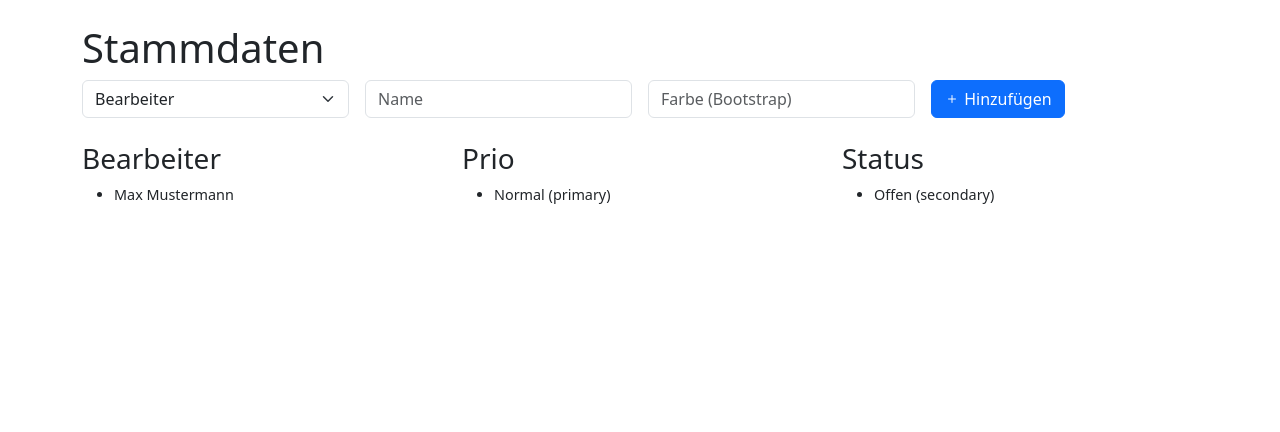
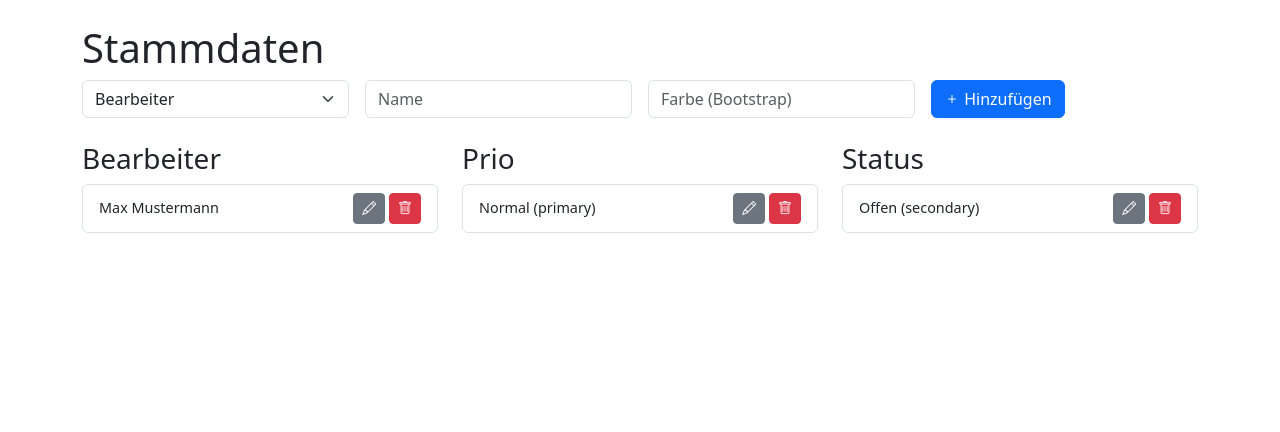
Before and after one commit to eabend-goetel/task_manager, a Flask app: page /masterdata in a window 1280 px wide. Shown: the part 56-488 px from the top of the page. Run offline with Flask 3, Linux system fonts and the light colour scheme; data comes from the database, SQL or seed files in the repository.

Commit message:
Add masterdata editing features

```diff
--- a/app.py
+++ b/app.py
@@ -172,5 +172,40 @@ def masterdata():
     statuses = Status.query.all()
     return render_template('masterdata.html', workers=workers, priorities=priorities, statuses=statuses)
 
+@app.route('/masterdata/edit/<table>/<int:item_id>', methods=['GET', 'POST'])
+def masterdata_edit(table, item_id):
+    model_map = {
+        'worker': Worker,
+        'priority': Priority,
+        'status': Status,
+    }
+    model = model_map.get(table)
+    if not model:
+        return redirect(url_for('masterdata'))
+    item = model.query.get_or_404(item_id)
+    if request.method == 'POST':
+        item.name = request.form['name']
+        if hasattr(item, 'color'):
+            color = request.form.get('color') or ('primary' if table == 'priority' else 'secondary')
+            item.color = color
+        db.session.commit()
+        return redirect(url_for('masterdata'))
+    return render_template('masterdata_form.html', table=table, item=item)
+
+@app.route('/masterdata/delete/<table>/<int:item_id>', methods=['POST'])
+def masterdata_delete(table, item_id):
+    model_map = {
+        'worker': Worker,
+        'priority': Priority,
+        'status': Status,
+    }
+    model = model_map.get(table)
+    if not model:
+        return redirect(url_for('masterdata'))
+    item = model.query.get_or_404(item_id)
+    db.session.delete(item)
+    db.session.commit()
+    return redirect(url_for('masterdata'))
+
 if __name__ == '__main__':
     app.run(debug=True)
--- a/templates/masterdata.html
+++ b/templates/masterdata.html
@@ -22,20 +22,50 @@
 <div class="row mt-4">
   <div class="col-md-4">
     <h3>Bearbeiter</h3>
-    <ul>
-    {% for w in workers %}<li>{{ w.name }}</li>{% endfor %}
+    <ul class="list-group">
+    {% for w in workers %}
+      <li class="list-group-item d-flex justify-content-between align-items-center">
+        {{ w.name }}
+        <span>
+          <a href="{{ url_for('masterdata_edit', table='worker', item_id=w.id) }}" class="btn btn-sm btn-secondary"><i class="bi bi-pencil"></i></a>
+          <form action="{{ url_for('masterdata_delete', table='worker', item_id=w.id) }}" method="post" style="display:inline" onsubmit="return confirm('Löschen?');">
+            <button class="btn btn-sm btn-danger"><i class="bi bi-trash"></i></button>
+          </form>
+        </span>
+      </li>
+    {% endfor %}
     </ul>
   </div>
   <div class="col-md-4">
     <h3>Prio</h3>
-    <ul>
-    {% for p in priorities %}<li>{{ p.name }} ({{ p.color }})</li>{% endfor %}
+    <ul class="list-group">
+    {% for p in priorities %}
+      <li class="list-group-item d-flex justify-content-between align-items-center">
+        {{ p.name }} ({{ p.color }})
+        <span>
+          <a href="{{ url_for('masterdata_edit', table='priority', item_id=p.id) }}" class="btn btn-sm btn-secondary"><i class="bi bi-pencil"></i></a>
+          <form action="{{ url_for('masterdata_delete', table='priority', item_id=p.id) }}" method="post" style="display:inline" onsubmit="return confirm('Löschen?');">
+            <button class="btn btn-sm btn-danger"><i class="bi bi-trash"></i></button>
+          </form>
+        </span>
+      </li>
+    {% endfor %}
     </ul>
   </div>
   <div class="col-md-4">
     <h3>Status</h3>
-    <ul>
-    {% for s in statuses %}<li>{{ s.name }} ({{ s.color }})</li>{% endfor %}
+    <ul class="list-group">
+    {% for s in statuses %}
+      <li class="list-group-item d-flex justify-content-between align-items-center">
+        {{ s.name }} ({{ s.color }})
+        <span>
+          <a href="{{ url_for('masterdata_edit', table='status', item_id=s.id) }}" class="btn btn-sm btn-secondary"><i class="bi bi-pencil"></i></a>
+          <form action="{{ url_for('masterdata_delete', table='status', item_id=s.id) }}" method="post" style="display:inline" onsubmit="return confirm('Löschen?');">
+            <button class="btn btn-sm btn-danger"><i class="bi bi-trash"></i></button>
+          </form>
+        </span>
+      </li>
+    {% endfor %}
     </ul>
   </div>
 </div>
```
Also changed, not shown: templates/masterdata_form.html (added, +18 -0 lines).
